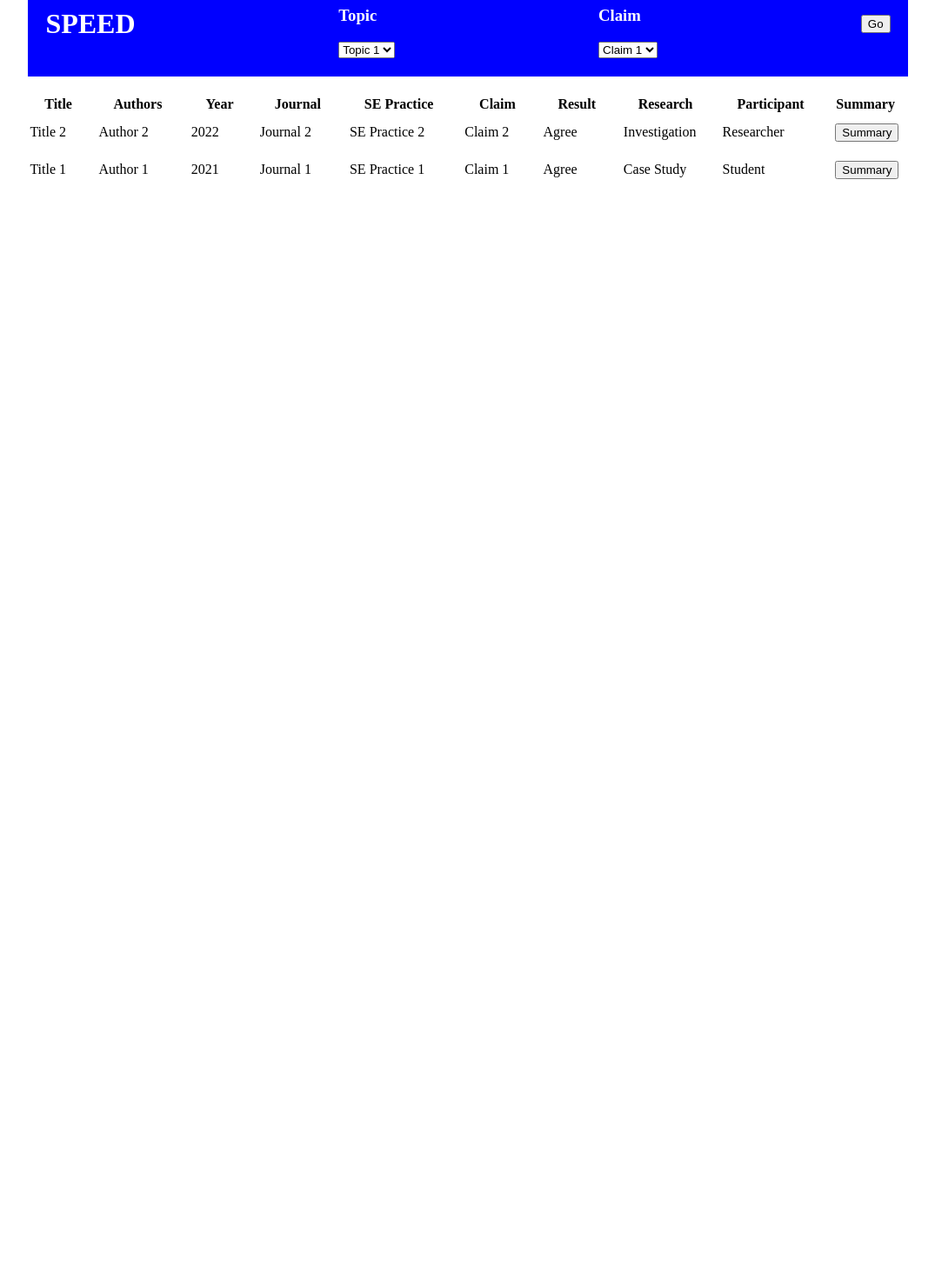
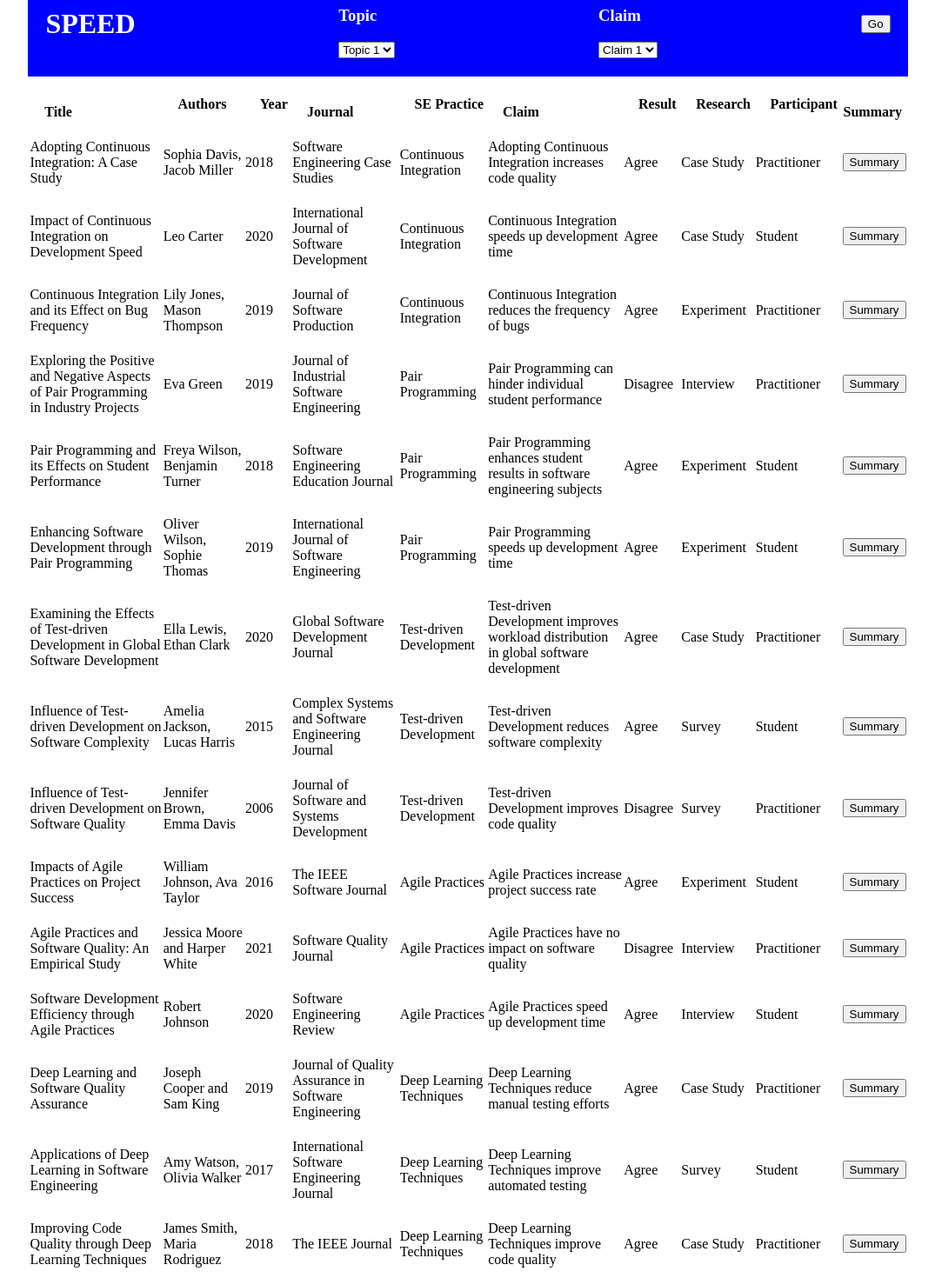
Before and after one commit to Fadessss/SPEED_APP_CISE, a Next.js app: page /search in a window 1280 px wide. Shown: the part 40-1510 px from the top of the page at 87% size, without its empty margins (102-1177 px from the left). Before the commit the page ends 800 px from the top, so only its background shows below. Built offline with nearby package versions, Linux system fonts and the light colour scheme.

Commit message:
Added more dummy data
Added more temporary dummy data to the table to test sortable columns.

```diff
--- a/pages/search.js
+++ b/pages/search.js
@@ -7,27 +7,175 @@ const claims = ['Claim 1', 'Claim 2', 'Claim 3', 'Claim 4', 'Claim 5'];
 
 // Dummy data
 const results = [
+  // Deep Learning Topic
   {
-    title: 'Title 1',
-    authors: 'Author 1',
+    title: 'Improving Code Quality through Deep Learning Techniques',
+    authors: 'James Smith, Maria Rodriguez',
+    year: '2018',
+    journal: 'The IEEE Journal',
+    SEpractice: 'Deep Learning Techniques',
+    claim: 'Deep Learning Techniques improve code quality',
+    result: 'Agree',
+    research: 'Case Study',
+    participant: 'Practitioner',
+  },
+  {
+    title: 'Applications of Deep Learning in Software Engineering',
+    authors: 'Amy Watson, Olivia Walker',
+    year: '2017',
+    journal: 'International Software Engineering Journal',
+    SEpractice: 'Deep Learning Techniques',
+    claim: 'Deep Learning Techniques improve automated testing',
+    result: 'Agree',
+    research: 'Survey',
+    participant: 'Student',
+  },
+  {
+    title: 'Deep Learning and Software Quality Assurance',
+    authors: 'Joseph Cooper and Sam King',
+    year: '2019',
+    journal: 'Journal of Quality Assurance in Software Engineering',
+    SEpractice: 'Deep Learning Techniques',
+    claim: 'Deep Learning Techniques reduce manual testing efforts',
+    result: 'Agree',
+    research: 'Case Study',
+    participant: 'Practitioner',
+  },
+  // Agile Topic
+  {
+    title: 'Software Development Efficiency through Agile Practices',
+    authors: 'Robert Johnson',
+    year: '2020',
+    journal: 'Software Engineering Review',
+    SEpractice: 'Agile Practices',
+    claim: 'Agile Practices speed up development time',
+    result: 'Agree',
+    research: 'Interview',
+    participant: 'Student',
+  },
+  {
+    title: 'Agile Practices and Software Quality: An Empirical Study',
+    authors: 'Jessica Moore and Harper White',
     year: '2021',
-    journal: 'Journal 1',
-    SEpractice: 'SE Practice 1',
-    claim: 'Claim 1',
+    journal: 'Software Quality Journal',
+    SEpractice: 'Agile Practices',
+    claim: 'Agile Practices have no impact on software quality',
+    result: 'Disagree',
+    research: 'Interview',
+    participant: 'Practitioner',
+  },
+  {
+    title: 'Impacts of Agile Practices on Project Success',
+    authors: 'William Johnson, Ava Taylor',
+    year: '2016',
+    journal: 'The IEEE Software Journal',
+    SEpractice: 'Agile Practices',
+    claim: 'Agile Practices increase project success rate',
+    result: 'Agree',
+    research: 'Experiment',
+    participant: 'Student',
+  },
+  // Test Driven Development Topic
+  {
+    title: 'Influence of Test-driven Development on Software Quality',
+    authors: 'Jennifer Brown, Emma Davis',
+    year: '2006',
+    journal: 'Journal of Software and Systems Development',
+    SEpractice: 'Test-driven Development',
+    claim: 'Test-driven Development improves code quality',
+    result: 'Disagree',
+    research: 'Survey',
+    participant: 'Practitioner',
+  },
+  {
+    title: 'Influence of Test-driven Development on Software Complexity',
+    authors: 'Amelia Jackson, Lucas Harris',
+    year: '2015',
+    journal: 'Complex Systems and Software Engineering Journal',
+    SEpractice: 'Test-driven Development',
+    claim: 'Test-driven Development reduces software complexity',
+    result: 'Agree',
+    research: 'Survey',
+    participant: 'Student',
+  },
+  {
+    title: 'Examining the Effects of Test-driven Development in Global Software Development',
+    authors: 'Ella Lewis, Ethan Clark',
+    year: '2020',
+    journal: 'Global Software Development Journal',
+    SEpractice: 'Test-driven Development',
+    claim: 'Test-driven Development improves workload distribution in global software development',
+    result: 'Agree',
+    research: 'Case Study',
+    participant: 'Practitioner',
+  },
+  // Pair Programming Topic
+  {
+    title: 'Enhancing Software Development through Pair Programming',
+    authors: 'Oliver Wilson, Sophie Thomas',
+    year: '2019',
+    journal: 'International Journal of Software Engineering',
+    SEpractice: 'Pair Programming',
+    claim: 'Pair Programming speeds up development time',
+    result: 'Agree',
+    research: 'Experiment',
+    participant: 'Student',
+  },
+  {
+    title: 'Pair Programming and its Effects on Student Performance',
+    authors: 'Freya Wilson, Benjamin Turner',
+    year: '2018',
+    journal: 'Software Engineering Education Journal',
+    SEpractice: 'Pair Programming',
+    claim: 'Pair Programming enhances student results in software engineering subjects',
+    result: 'Agree',
+    research: 'Experiment',
+    participant: 'Student',
+  },
+  {
+    title: 'Exploring the Positive and Negative Aspects of Pair Programming in Industry Projects',
+    authors: 'Eva Green',
+    year: '2019',
+    journal: 'Journal of Industrial Software Engineering',
+    SEpractice: 'Pair Programming',
+    claim: 'Pair Programming can hinder individual student performance',
+    result: 'Disagree',
+    research: 'Interview',
+    participant: 'Practitioner',
+  },
+  // Continuous Integration Topic
+  {
+    title: 'Continuous Integration and its Effect on Bug Frequency',
+    authors: 'Lily Jones, Mason Thompson',
+    year: '2019',
+    journal: 'Journal of Software Production',
+    SEpractice: 'Continuous Integration',
+    claim: 'Continuous Integration reduces the frequency of bugs',
+    result: 'Agree',
+    research: 'Experiment',
+    participant: 'Practitioner',
+  },
+  {
+    title: 'Impact of Continuous Integration on Development Speed',
+    authors: 'Leo Carter',
+    year: '2020',
+    journal: 'International Journal of Software Development',
+    SEpractice: 'Continuous Integration',
+    claim: 'Continuous Integration speeds up development time',
     result: 'Agree',
     research: 'Case Study',
     participant: 'Student',
   },
   {
-    title: 'Title 2',
-    authors: 'Author 2',
-    year: '2022',
-    journal: 'Journal 2',
-    SEpractice: 'SE Practice 2',
-    claim: 'Claim 2',
+    title: 'Adopting Continuous Integration: A Case Study',
+    authors: 'Sophia Davis, Jacob Miller',
+    year: '2018',
+    journal: 'Software Engineering Case Studies',
+    SEpractice: 'Continuous Integration',
+    claim: 'Adopting Continuous Integration increases code quality',
     result: 'Agree',
-    research: 'Investigation',
-    participant: 'Researcher',
+    research: 'Case Study',
+    participant: 'Practitioner',
   }
 ];
 
@@ -126,7 +274,8 @@ function Search() {
           <button className={styles.closeButton} onClick={() => setShowPopup(false)}>X</button>
           <h2>{selectedResult.title} - {selectedResult.year} - {selectedResult.authors}</h2>
           <p>This is the summary, about 200 words long. It provides a brief summary of the data related to the claim within the journal article.
-          {selectedResult.title} demonstrates evidence which {selectedResult.result}s that {selectedResult.SEpractice} {selectedResult.claim}.
+          <br /><br />
+          Eg. {selectedResult.title} demonstrates evidence which {selectedResult.result}s that {selectedResult.SEpractice} {selectedResult.claim}.
             <br /><br />
             The article was written by {selectedResult.authors} in {selectedResult.year}, and was published in {selectedResult.journal}.
             </p>
```
